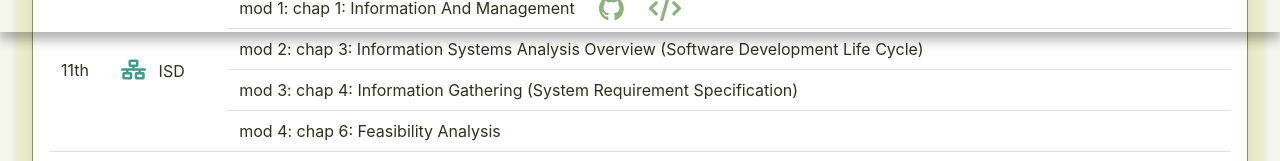
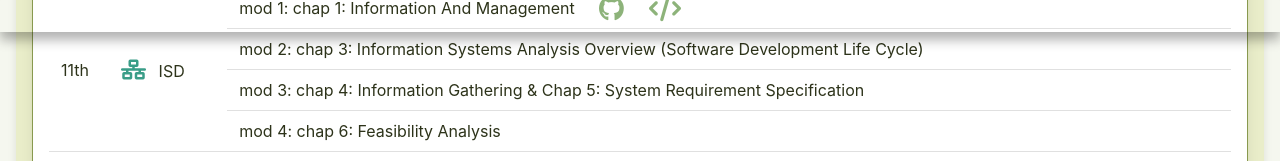
Before and after one commit to Shinzuu/QuickXS, a Svelte app in the folder main-project/: page / in a window 1280 px wide. Shown: the part 768-929 px from the top of the page. Built offline with nearby package versions, Linux system fonts and the light colour scheme.

Commit message:
slight update

```diff
--- a/main-project/src/Main.svelte
+++ b/main-project/src/Main.svelte
@@ -268,7 +268,7 @@
           <td class="px-4 py-2">mod 2: chap 3: Information Systems Analysis Overview (Software Development Life Cycle)</td>
         </tr>
         <tr class="border-b border-gray-200">
-          <td class="px-4 py-2">mod 3: chap 4: Information Gathering (System Requirement Specification)</td>
+          <td class="px-4 py-2">mod 3: chap 4: Information Gathering & Chap 5: System Requirement Specification</td>
         </tr>
         <tr class="border-b border-gray-200">
           <td class="px-4 py-2">mod 4: chap 6: Feasibility Analysis</td>
```
